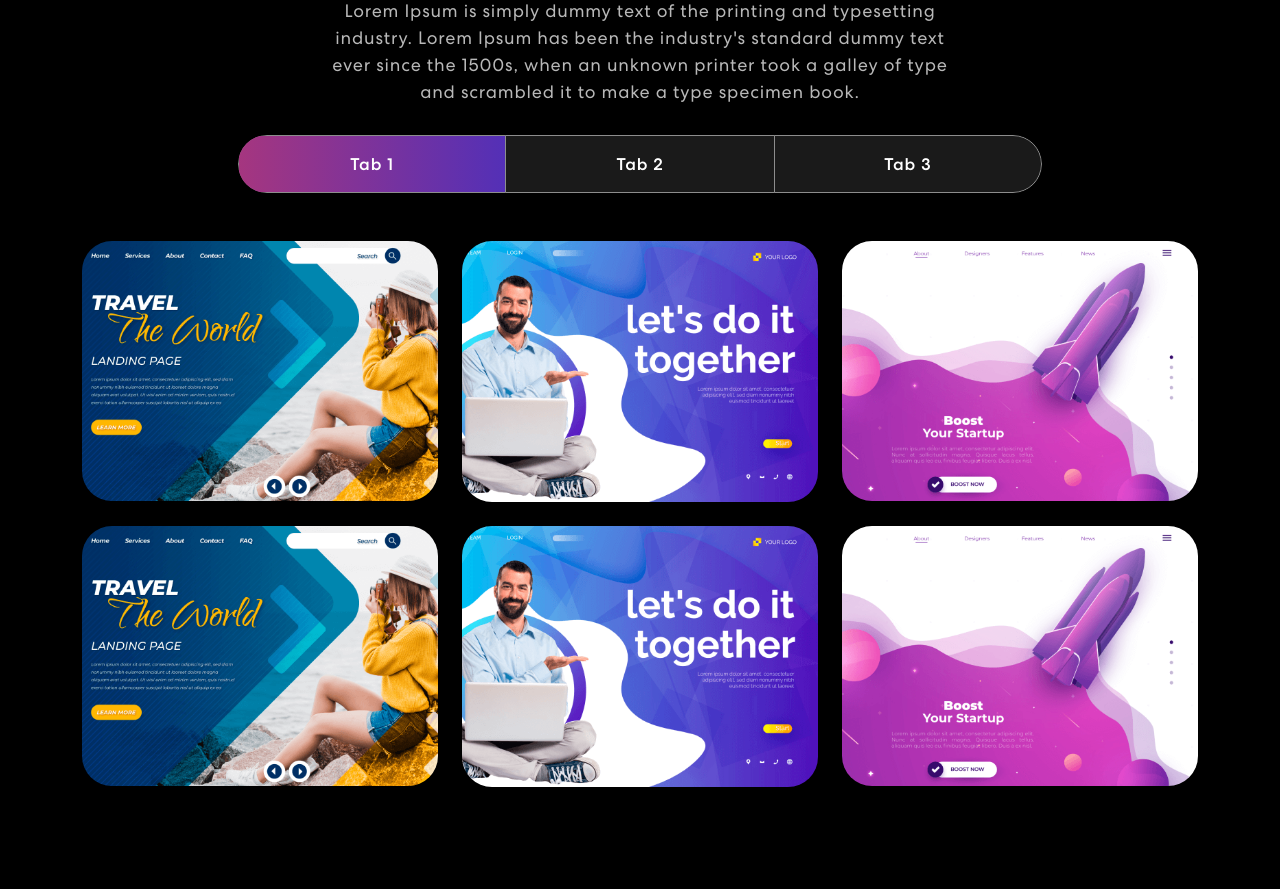
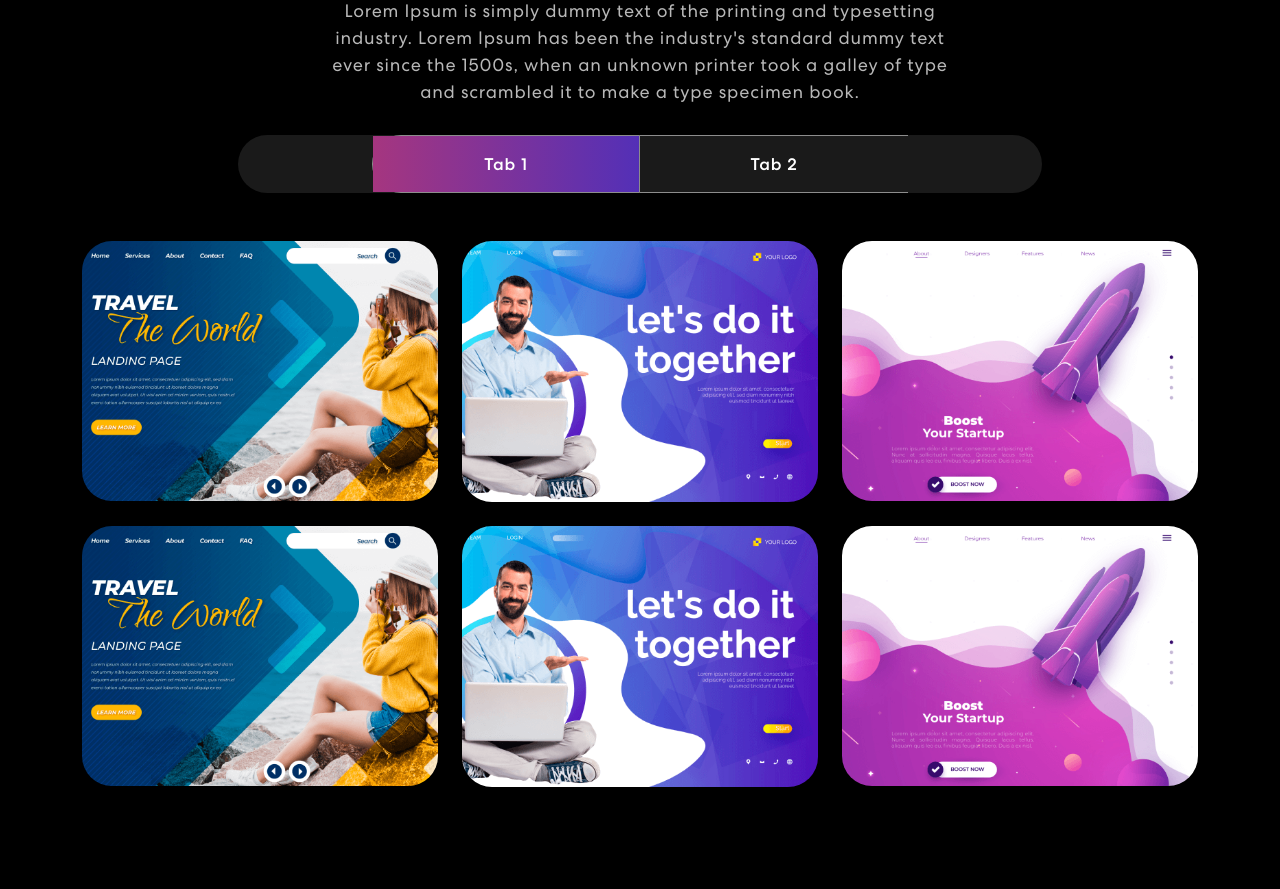
Before and after one commit to biswajeetbehera123/minare-nitr, a React (Create React App) app: page / in a window 1280 px wide. Shown: the part 1600-2489 px from the top of the page. Built offline with nearby package versions, Linux system fonts and the light colour scheme.

Commit message:
2 tabs only

```diff
--- a/src/components/Projects.js
+++ b/src/components/Projects.js
@@ -60,9 +60,6 @@ export const Projects = () => {
                     <Nav.Item>
                       <Nav.Link eventKey="second">Tab 2</Nav.Link>
                     </Nav.Item>
-                    <Nav.Item>
-                      <Nav.Link eventKey="third">Tab 3</Nav.Link>
-                    </Nav.Item>
                   </Nav>
                   <Tab.Content id="slideInUp" className={isVisible ? "animate__animated animate__slideInUp" : ""}>
                     <Tab.Pane eventKey="first">
```
